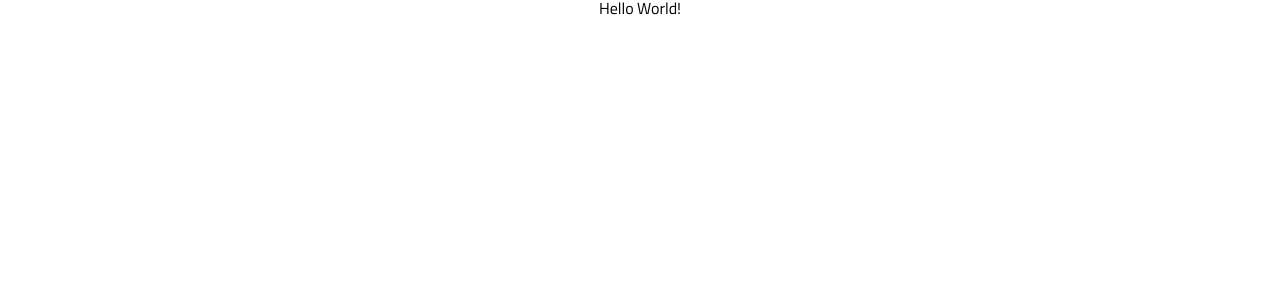
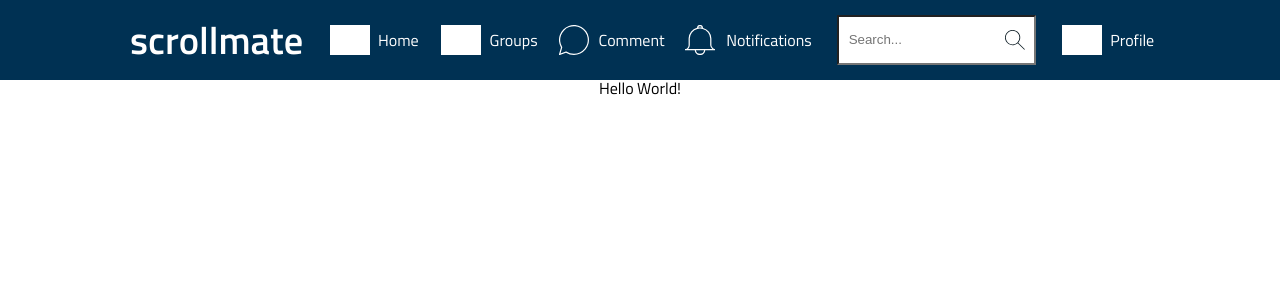
Before and after one commit to murdocktopus/james-murdock-capstone-project-front-end, a React (Create React App) app: page / in a window 1280 px wide. Shown: the top 300 px of the page. Built offline with nearby package versions, Linux system fonts and the light colour scheme; grey boxes are pictures that could not be loaded.

Commit message:
Header Styled

```diff
--- a/src/components/Header/Header.jsx
+++ b/src/components/Header/Header.jsx
@@ -1,13 +1,68 @@
 import "./Header.scss";
-// import { Link } from "react-router-dom";
+import { Link } from "react-router-dom";
 import { Component } from "react";
+import iconHome from "../../assets/images/home.svg";
+import iconGroup from "../../assets/images/group.svg";
+import iconComment from "../../assets/images/comment.svg";
+import iconBell from "../../assets/images/bell.svg";
+import iconAvatar from "../../assets/images/avatar-user-profile.svg";
 
 class Header extends Component {
   render() {
     return (
-      <div className="header-container">
-        <header className="header"></header>
-      </div>
+      <header className="header">
+        <div className="header__container">
+          <Link to="/" className="header__nav-link">
+            <logo className="logo">scrollmate</logo>
+          </Link>
+
+          <div className="header__nav-item header__nav-item--hidden">
+            <Link to="/" className="header__nav-link">
+              <img src={iconHome} alt="Home_Icon" className="icon" />
+              <p className="icon__label icon__label--hidden">Home</p>
+            </Link>
+          </div>
+
+          <div className="header__nav-item header__nav-item--hidden">
+            <Link to="/" className="header__nav-link">
+              <img src={iconGroup} alt="Groups_Icon" className="icon" />
+              <p className="icon__label icon__label--hidden">Groups</p>
+            </Link>
+          </div>
+
+          <div className="header__nav-item header__nav-item--hidden">
+            <Link to="/" className="header__nav-link">
+              <img src={iconComment} alt="Comment_Icon" className="icon" />
+              <p className="icon__label icon__label--hidden">Comment</p>
+            </Link>
+          </div>
+
+          <div className="header__nav-item">
+            <Link to="/" className="header__nav-link">
+              <img src={iconBell} alt="Notifications_Icon" className="icon" />
+              <p className="icon__label icon__label--hidden">Notifications</p>
+            </Link>
+          </div>
+
+          <form action="" className="search search--tablet-display">
+            <input
+              type="search"
+              className="search__input"
+              placeholder="Search..."
+              name="search"
+              id="site-search"
+            />
+            <input type="submit" hidden />
+          </form>
+
+          <div className="header__nav-item header__nav-item--hidden">
+            <Link to="/" className="header__nav-link">
+              <img src={iconAvatar} alt="Profile_Icon" className="icon" />
+              <p className="icon__label icon__label--hidden">Profile</p>
+            </Link>
+          </div>
+        </div>
+      </header>
     );
   }
 }
--- a/src/components/Header/Header.scss
+++ b/src/components/Header/Header.scss
@@ -0,0 +1,90 @@
+// Header.scss
+
+@use "../../styles/global" as *;
+
+.header {
+  background-color: $color-primary-dark;
+  height: $header-height-mobile;
+  @include display-flex(row, space-between, center);
+
+  &__container {
+    @include display-flex(row, center, space-between);
+    @include margin;
+    width: 100%;
+    gap: 0;
+
+    @include bp-tablet {
+      gap: 5%;
+    }
+
+    @include bp-desktop {
+      gap: 3%;
+    }
+  }
+
+  &__nav-link {
+    @include display-flex(row, center, center);
+    gap: 10%;
+  }
+
+  &__nav-item {
+    @include display-flex(row, center, center);
+    gap: 10%;
+
+    &--hidden {
+      display: none;
+
+      @include bp-tablet {
+        display: inline-block;
+      }
+    }
+  }
+}
+
+.logo {
+  @include subheader;
+  color: $color-primary-light;
+  text-decoration: none;
+}
+
+.icon {
+  height: 1.875rem;
+  filter: brightness(0) invert(1);
+
+  &__label {
+    color: $color-primary-light;
+    text-align: left;
+    width: fit-content;
+
+    &--hidden {
+      display: none;
+
+      @include bp-desktop {
+        display: inline-block;
+      }
+    }
+  }
+}
+
+.search {
+  height: fit-content;
+
+  &--tablet-display {
+    display: none;
+
+    @include bp-tablet {
+      display: inline-block;
+      flex-grow: 2;
+    }
+  }
+
+  &__input {
+    height: 3.125rem;
+    padding: 0.625rem;
+    background-image: url(../../assets/images/search.svg);
+    background-repeat: no-repeat;
+    background-position: 95% 50%;
+    background-size: 1.25rem;
+    width: 100%;
+  }
+}
--- a/src/styles/_colors.scss
+++ b/src/styles/_colors.scss
@@ -1,18 +1,18 @@
 // styles/_colors.scss
 
 // Primary Colors
-$color-primary-InStock-Black: #13182c;
-$color-primary-InStock-Blue: #2e66e5;
-$color-primary-White: #ffffff;
+$color-primary-dark: #003153;
+$color-primary-light: #ffffff;
 
 // Secondary Colors
-$color-secondary-slate: #5c667e;
-$color-secondary-cloud: #bdc5d5;
+$color-secondary-blue: #004996;
+$color-secondary-light-blue: #4180b4;
 
 // Background Colors
 $color-background-graphite: #232940;
 $color-background-light-grey: #f7f8f9;
+$color-background-white: #ffffff;
 
 // Supporting Colors
-$color-supporting-green: #158463;
-$color-supporting-red: #c94515;
+$color-supporting-orange: #ff9505;
+$color-supporting-light-orange: #ffb41f;
--- a/src/styles/_mixins.scss
+++ b/src/styles/_mixins.scss
@@ -2,13 +2,13 @@
 
 @use "./_typography" as *;
 
-@mixin mq-tablet {
+@mixin bp-tablet {
   @media only screen and (min-width: 768px) {
     @content;
   }
 }
 
-@mixin mq-desktop {
+@mixin bp-desktop {
   @media only screen and (min-width: 1280px) {
     @content;
   }
@@ -25,26 +25,26 @@
 
 //margin for wrappers
 @mixin margin {
-  margin-left: 2.4rem;
-  margin-right: 2.4rem;
-  @include mq-tablet {
-    margin-left: 3.2rem;
-    margin-right: 3.2rem;
+  margin-left: 1rem;
+  margin-right: 1rem;
+  @include bp-tablet {
+    margin-left: 2rem;
+    margin-right: 2rem;
   }
-  @include mq-desktop {
+  @include bp-desktop {
     margin: auto;
     max-width: 1020px;
   }
 }
 //margin for component gutters
 @mixin component-gutter {
-  margin-left: 2.4rem;
-  margin-right: 2.4rem;
-  @include mq-tablet {
-    margin-left: 3.2rem;
-    margin-right: 3.2rem;
+  margin-left: 1rem;
+  margin-right: 1rem;
+  @include bp-tablet {
+    margin-left: 2rem;
+    margin-right: 2rem;
   }
-  @include mq-desktop {
+  @include bp-desktop {
     margin-left: 4rem;
     margin-right: 4rem;
   }
@@ -54,49 +54,49 @@
 //mobile and tablet/desktop font styles combined for respective type
 @mixin page-header {
   @include font-mobile-h1-page-header;
-  @include mq-tablet {
+  @include bp-tablet {
     @include font-tablet-desktop-h1-page-header;
   }
 }
 
 @mixin subheader {
   @include font-mobile-h2-subheader;
-  @include mq-tablet {
+  @include bp-tablet {
     @include font-tablet-desktop-h2-subheader;
   }
 }
 
 @mixin labels-links-buttons {
   @include font-mobile-body-h3-labels-link-buttons;
-  @include mq-tablet {
+  @include bp-tablet {
     @include font-tablet-desktop-body-h3-labels-link-buttons;
   }
 }
 
 @mixin table-header {
   @include font-mobile-labels-h4-table-header;
-  @include mq-tablet {
+  @include bp-tablet {
     @include font-tablet-desktop-labels-h4-table-header;
   }
 }
 
 @mixin p1 {
   @include font-mobile-p1-body-large;
-  @include mq-tablet {
+  @include bp-tablet {
     @include font-tablet-desktop-p1-body-large;
   }
 }
 
 @mixin p2 {
   @include font-mobile-p2-body-medium;
-  @include mq-tablet {
+  @include bp-tablet {
     @include font-tablet-desktop-p2-body-medium;
   }
 }
 
 @mixin p3 {
   @include font-mobile-p3-body-small;
-  @include mq-tablet {
+  @include bp-tablet {
     @include font-tablet-desktop-p3-body-small;
   }
 }
--- a/src/styles/_reset.scss
+++ b/src/styles/_reset.scss
@@ -87,6 +87,7 @@ video {
   font-size: 100%;
   font: inherit;
   vertical-align: baseline;
+  text-decoration: none;
 }
 /* HTML5 display-role reset for older browsers */
 article,
--- a/src/styles/_variables.scss
+++ b/src/styles/_variables.scss
@@ -1 +1,10 @@
 // styles/_variables.scss
+
+// Header Component
+
+$header-height-mobile: 5rem;
+
+// padding
+
+$padding-between-components-mobile: 1rem;
+$padding-between-components-tablet: 2rem;
```
